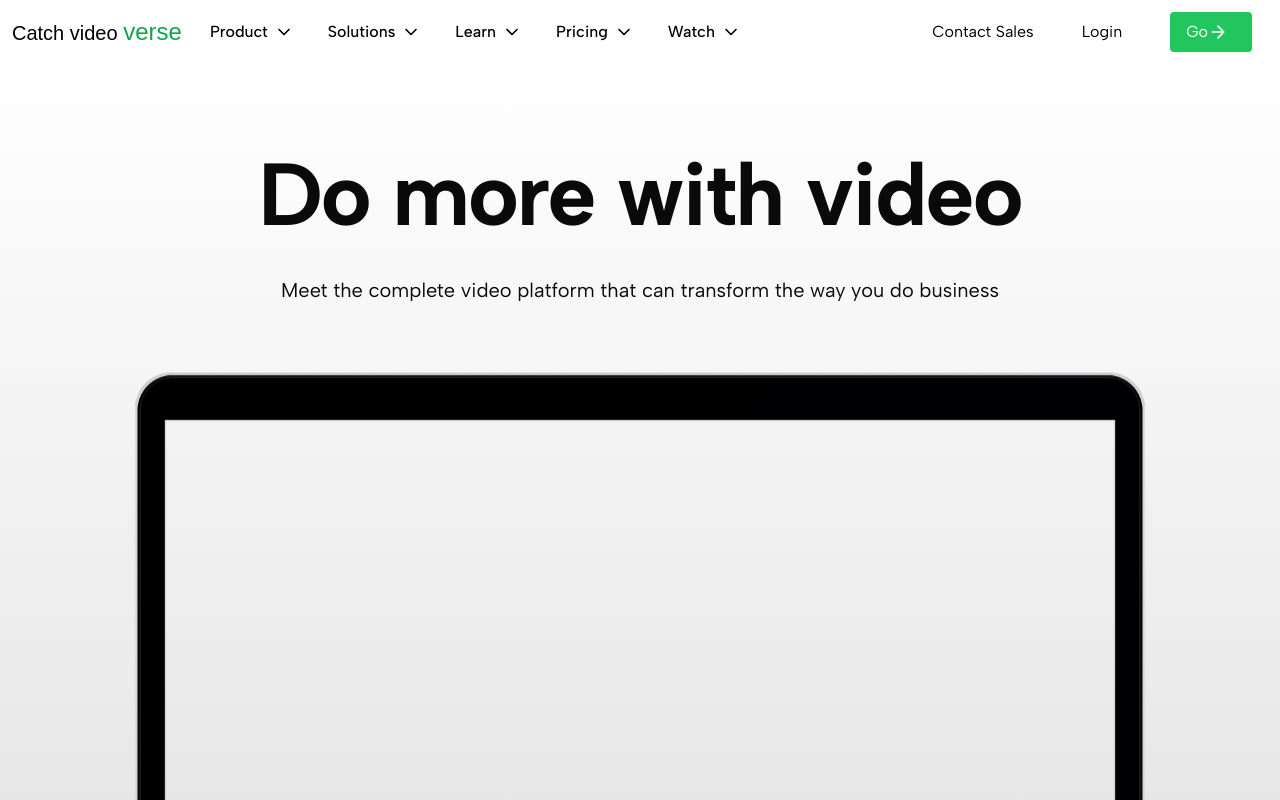
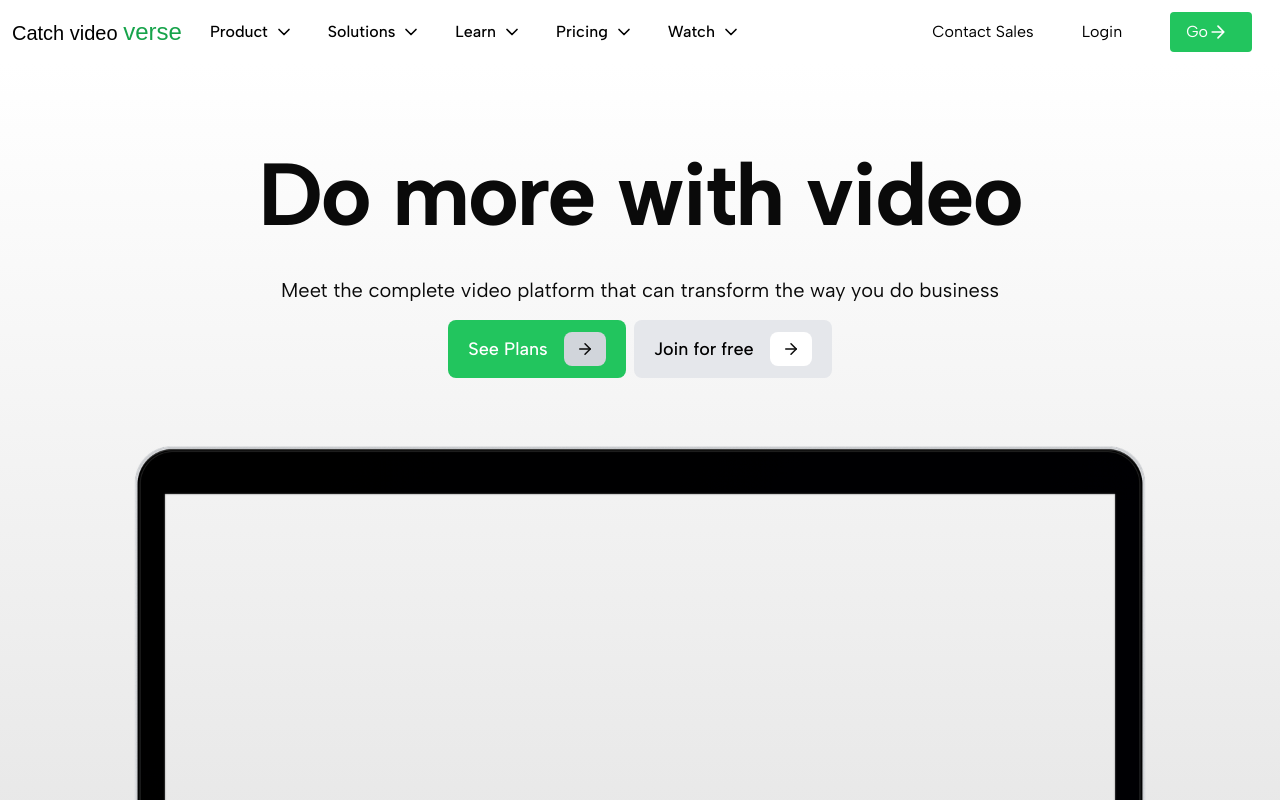
Before and after one commit to a-ww2-er/Catch-Video-Verse, a Next.js app in the folder client/: page / in a window 1280 px wide. Built offline with nearby package versions, Linux system fonts and the light colour scheme; a web font is replaced by a local one.

Commit message:
add buttons to hero section

```diff
--- a/client/src/app/Components/HomePage/HeroSection.tsx
+++ b/client/src/app/Components/HomePage/HeroSection.tsx
@@ -1,3 +1,4 @@
+import { ArrowRight } from "lucide-react";
 import Image from "next/image";
 import React from "react";
 
@@ -11,6 +12,22 @@ const HeroSection = () => {
         Meet the complete video platform that can transform the way you do
         business
       </span>
+      <div className="flex gap-2">
+        <span className="bg-green-500 cursor-pointer flex items-center px-5 py-3 rounded-lg gap-4">
+          {" "}
+          <p className="text-white text-lg font-medium">See Plans</p>
+          <p className="bg-gray-300 p-2 px-3 rounded-lg">
+            <ArrowRight size={18} />
+          </p>
+        </span>
+        <span className="bg-gray-200 cursor-pointer flex items-center px-5 py-3 rounded-lg gap-4">
+          {" "}
+          <p className="text-black text-lg font-medium">Join for free</p>
+          <p className="bg-white p-2 px-3 rounded-lg">
+            <ArrowRight size={18} />
+          </p>
+        </span>
+      </div>
       <div>
         <Image
           className="w-full h-[100vh]"
```
